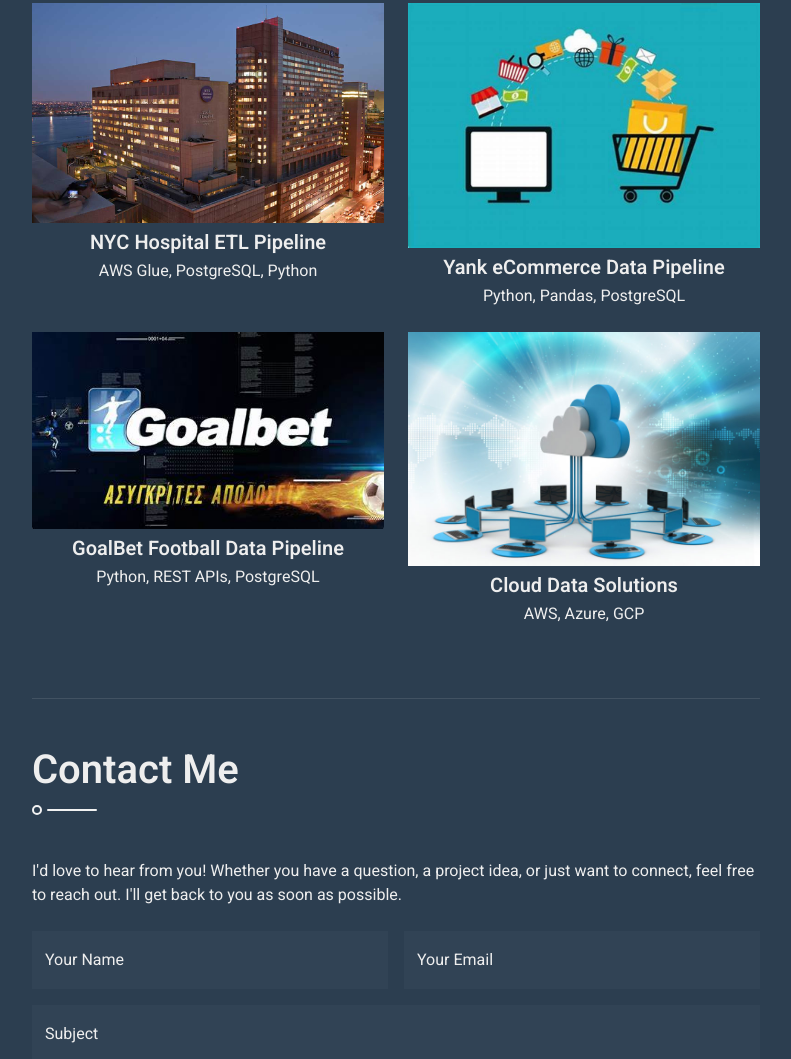
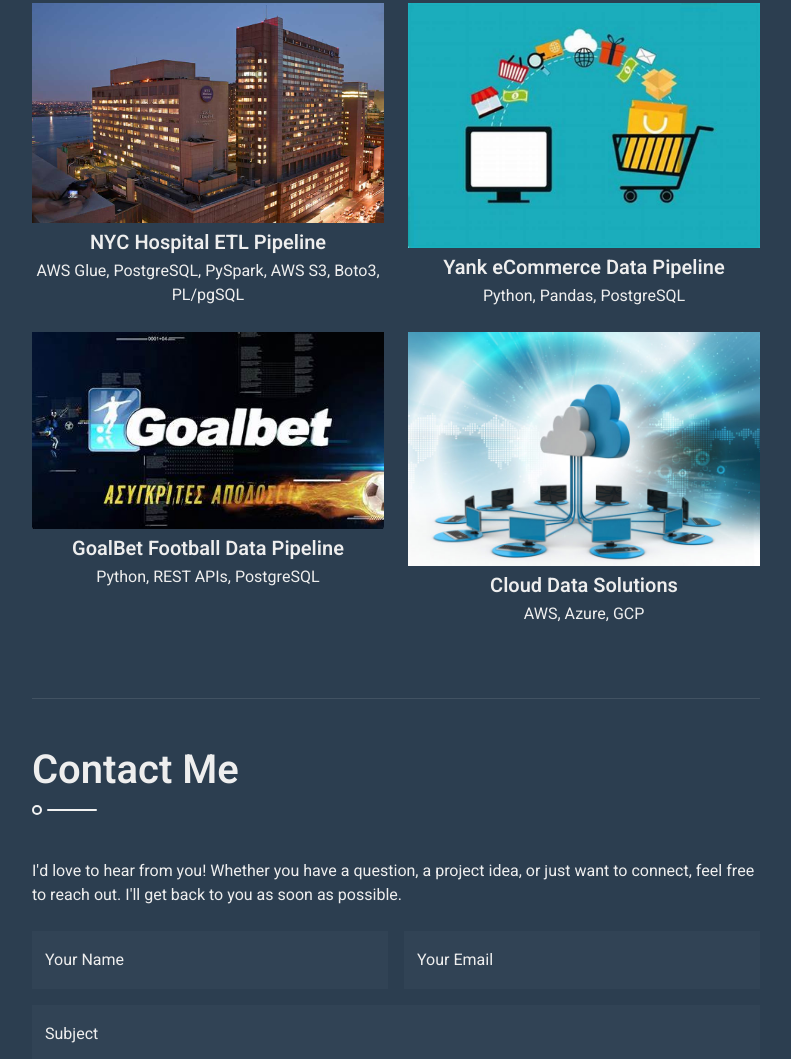
Before and after one commit to Joshuatolu/my-portfolio, a plain HTML site: page index.html in a window 1280 px wide. Shown: the part 3969-5028 px from the top of the page, without its empty margins (438-1229 px from the left). Drawn offline with nearby package versions, Linux system fonts and the light colour scheme.

Commit message:
Update index.html

```diff
--- a/index.html
+++ b/index.html
@@ -302,19 +302,6 @@
                     </section>
                     <!-- Expericence End -->
 
-                    <!-- Subscribe Start
-                    <section class="wow fadeInUp" data-wow-delay="0.1s">
-                        <div class="bg-secondary text-center p-5">
-                            <h1 class="text-white font-weight-bold">Subscribe My Newsletter</h1>
-                            <p class="text-white">Subscribe and get my latest article in your inbox</p>
-                            <div class="position-relative w-100">
-                                <input class="form-control bg-dark border-0 w-100 py-3 ps-4 pe-5" type="text" placeholder="Your email">
-                                <button type="button" class="btn btn-primary py-2 position-absolute top-0 end-0 mt-2 me-2">Subscribe</button>
-                            </div>
-                        </div>
-                    </section>
-                    Subscribe End -->
-
                     <!-- Services Start -->
                     <section class="py-5 border-bottom wow fadeInUp" data-wow-delay="0.1s">
                         <h1 class="title pb-3 mb-5">Services</h1>
@@ -414,7 +401,7 @@
                                         </div>
                                         <div class="text-center mt-2">
                                             <h5 class="mb-1">NYC Hospital ETL Pipeline</h5>
-                                            <p class="mb-0">AWS Glue, PostgreSQL, Python</p>
+                                            <p class="mb-0">AWS Glue, PostgreSQL, PySpark, AWS S3, Boto3, PL/pgSQL</p>
                                         </div>
                                     </div>
                                     <!-- Yank eCommerce Project -->
@@ -467,47 +454,6 @@
                         </div>
                     </section>
                     <!-- Portfolio End -->
-
-                    <!-- Testimonial Start
-                    <section class="py-5 border-bottom wow fadeInUp" data-wow-delay="0.1s">
-                        <h1 class="title pb-3 mb-5">Testimonial</h1>
-                        <div class="owl-carousel testimonial-carousel">
-                            <div class="text-left">
-                                <i class="fa fa-3x fa-quote-left text-primary mb-4"></i>
-                                <p class="fs-4 mb-4">Dolor eirmod diam stet kasd sed. Aliqu rebum est eos. Rebum elitr dolore et eos labore, stet justo sed est sed. Diam sed sed dolor stet accusam amet eirmod eos, labore diam clita</p>
-                                <div class="d-flex align-items-center">
-                                    <img class="img-fluid" src="img/testimonial-1.jpg" style="width: 60px; height: 60px;">
-                                    <div class="ps-3">
-                                        <p class="text-primary fs-5 mb-1">Client Name</p>
-                                        <i>Profession</i>
-                                    </div>
-                                </div>
-                            </div>
-                            <div class="text-left">
-                                <i class="fa fa-3x fa-quote-left text-primary mb-4"></i>
-                                <p class="fs-4 mb-4">Dolor eirmod diam stet kasd sed. Aliqu rebum est eos. Rebum elitr dolore et eos labore, stet justo sed est sed. Diam sed sed dolor stet accusam amet eirmod eos, labore diam clita</p>
-                                <div class="d-flex align-items-center">
-                                    <img class="img-fluid" src="img/testimonial-2.jpg" style="width: 60px; height: 60px;">
-                                    <div class="ps-3">
-                                        <p class="text-primary fs-5 mb-1">Client Name</p>
-                                        <i>Profession</i>
-                                    </div>
-                                </div>
-                            </div>
-                            <div class="text-left">
-                                <i class="fa fa-3x fa-quote-left text-primary mb-4"></i>
-                                <p class="fs-4 mb-4">Dolor eirmod diam stet kasd sed. Aliqu rebum est eos. Rebum elitr dolore et eos labore, stet justo sed est sed. Diam sed sed dolor stet accusam amet eirmod eos, labore diam clita</p>
-                                <div class="d-flex align-items-center">
-                                    <img class="img-fluid" src="img/testimonial-3.jpg" style="width: 60px; height: 60px;">
-                                    <div class="ps-3">
-                                        <p class="text-primary fs-5 mb-1">Client Name</p>
-                                        <i>Profession</i>
-                                    </div>
-                                </div>
-                            </div>
-                        </div>
-                    </section>
-                    Testimonial End -->
 
                     <!-- Contact Start -->
                     <section class="py-5 wow fadeInUp" data-wow-delay="0.1s" id="contact">
```
